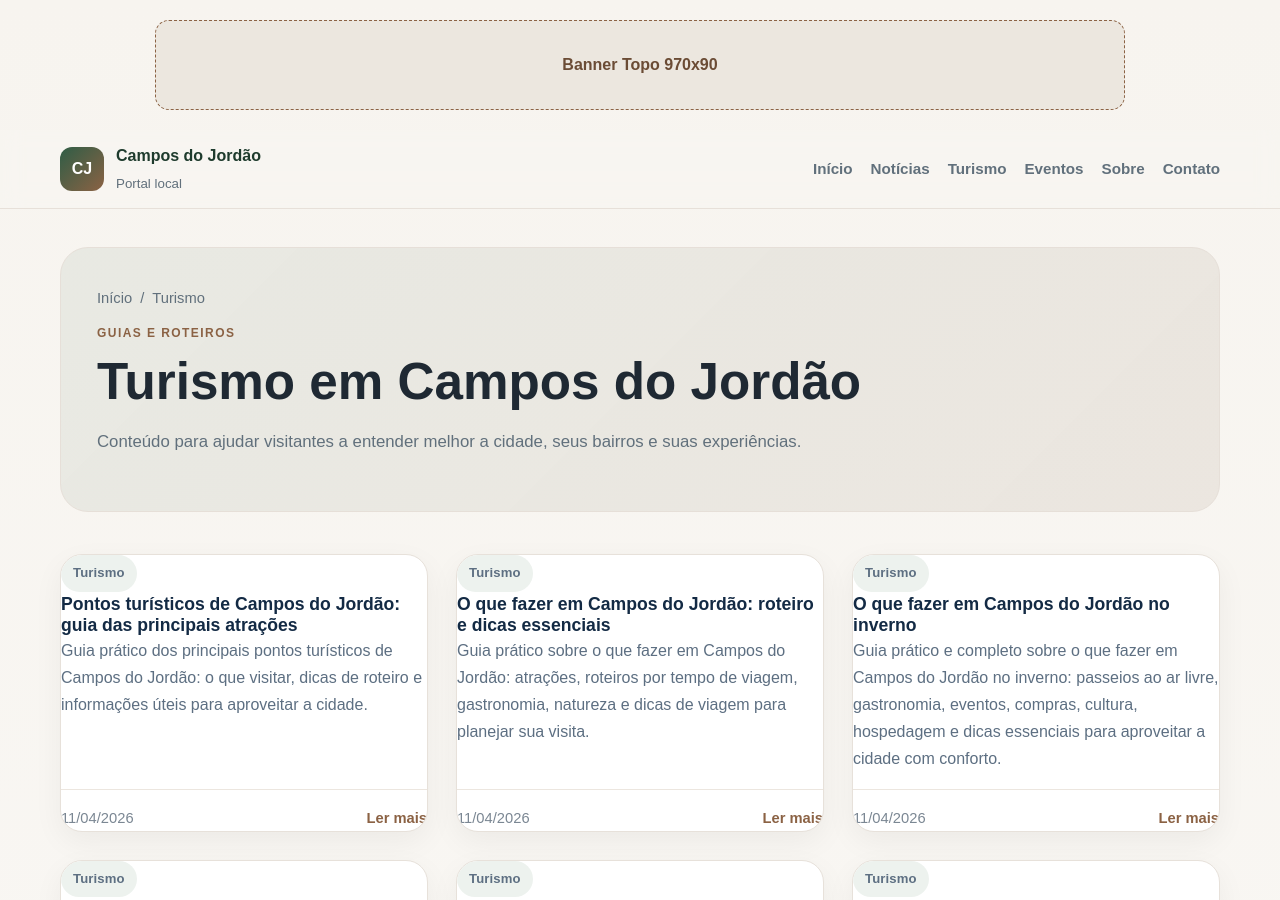
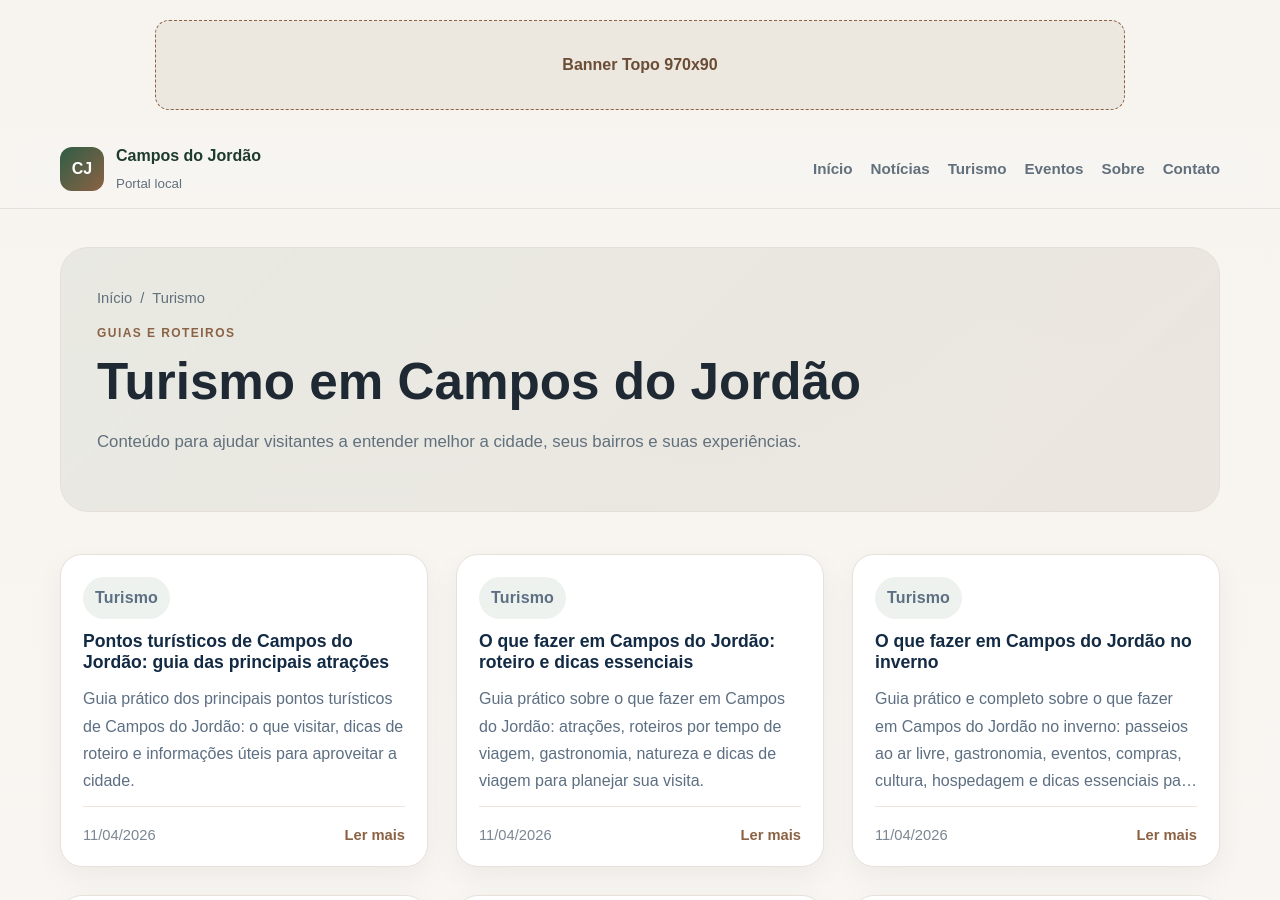
Before and after one commit to projetocamposdojordao/projetocamposdojordao.github.io, a Jekyll site: the page built from turismo.md, in a window 1280 px wide and 900 px high. Built offline with Jekyll 4.4.1, drawn with Linux system fonts in a browser that asks for light colours.

Commit message:
Update turismo.md

```diff
--- a/turismo.md
+++ b/turismo.md
@@ -4,9 +4,14 @@
 permalink: /turismo/
 description: Guias, dicas e roteiros sobre turismo em Campos do Jordão.
 ---
+
 <section class="page-hero compact">
   <div class="container">
-    <div class="breadcrumbs"><a href="/">Início</a> <span>/</span> <span>Turismo</span></div>
+    <div class="breadcrumbs">
+      <a href="/">Início</a>
+      <span>/</span>
+      <span>Turismo</span>
+    </div>
     <p class="eyebrow">Guias e roteiros</p>
     <h1>Turismo em Campos do Jordão</h1>
     <p class="lead">Conteúdo para ajudar visitantes a entender melhor a cidade, seus bairros e suas experiências.</p>
@@ -15,16 +20,31 @@
 
 <section class="content-section">
   <div class="container">
-    <div class="cards-grid">
+    <div class="cards-grid portal-cards">
       {% assign turismo = site.posts | where: "category", "Turismo" %}
       {% for post in turismo %}
-      <article class="card">
-        <p class="tag">{{ post.category }}</p>
-        <h3><a href="{{ post.url }}">{{ post.title }}</a></h3>
-        <p>{{ post.description }}</p>
-        <div class="card-footer">
-          <span>{{ post.date | date: "%d/%m/%Y" }}</span>
-          <a href="{{ post.url }}">Ler mais</a>
+      <article class="card portal-card">
+        {% if post.image %}
+          <a href="{{ post.url }}" class="card-thumb">
+            <img src="{{ post.image | relative_url }}" alt="{{ post.title }}">
+          </a>
+        {% endif %}
+
+        <div class="card-body">
+          <p class="tag">{{ post.category | default: 'Turismo' }}</p>
+
+          <h3>
+            <a href="{{ post.url }}">{{ post.title }}</a>
+          </h3>
+
+          {% if post.description %}
+            <p>{{ post.description }}</p>
+          {% endif %}
+
+          <div class="card-footer">
+            <span>{{ post.date | date: "%d/%m/%Y" }}</span>
+            <a href="{{ post.url }}">Ler mais</a>
+          </div>
         </div>
       </article>
       {% endfor %}
```
